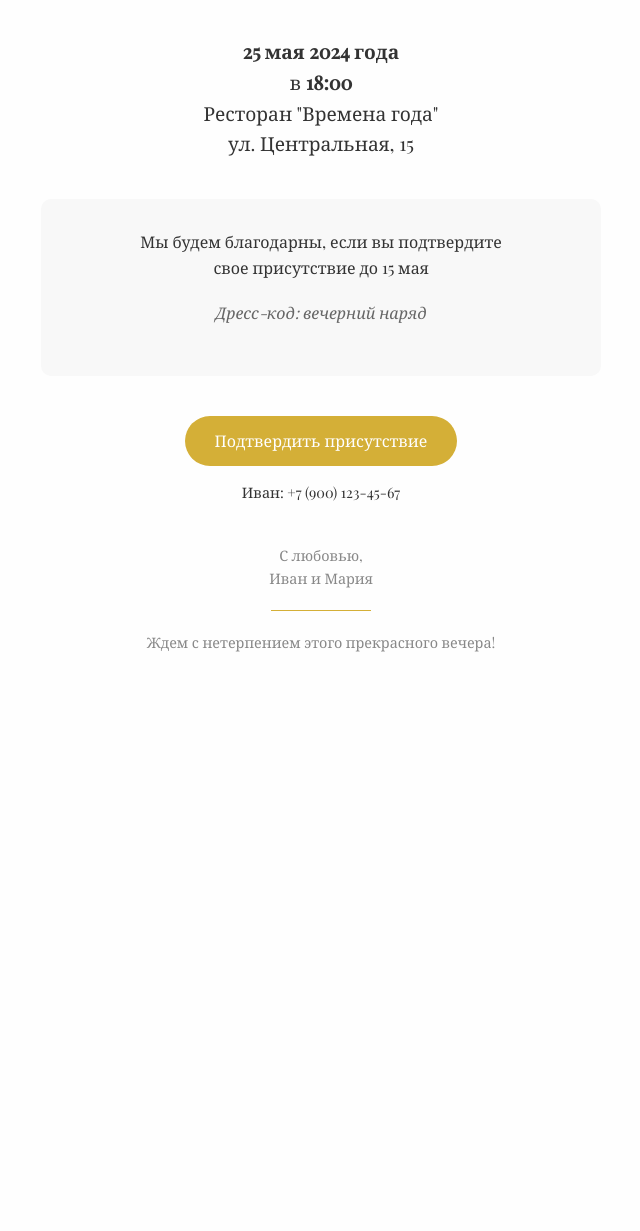
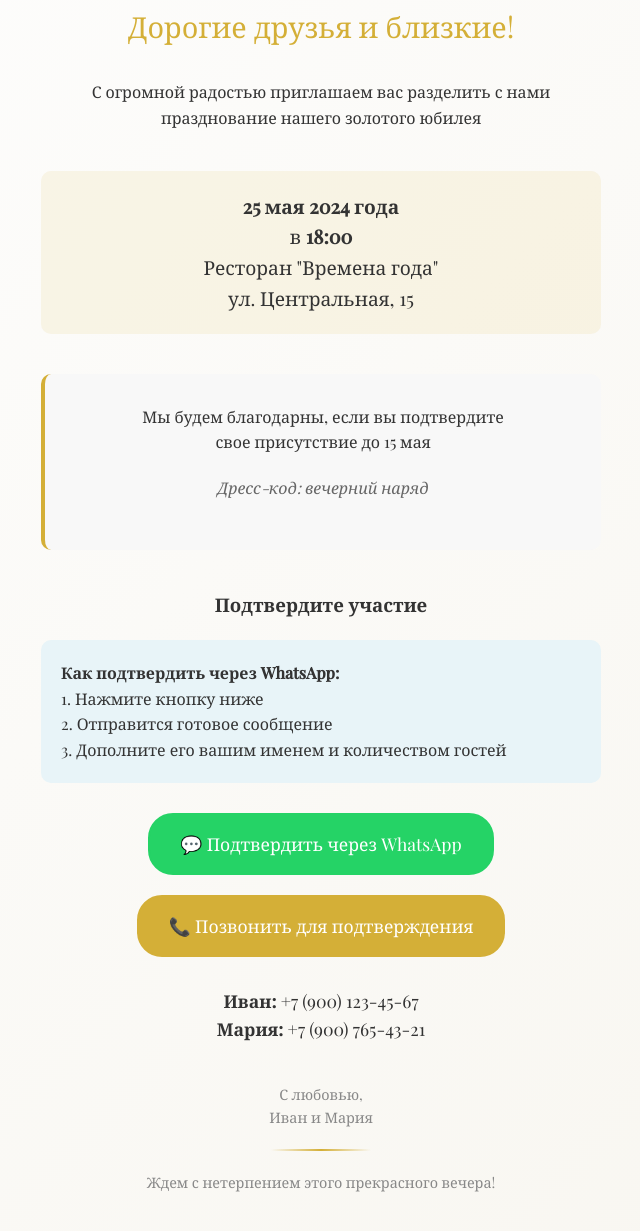
Before and after one commit to OpiuMforViciouS/jubilee, a plain HTML site: page index.html in a window 1280 px wide. Shown: the part 337-1568 px from the top of the page, without its empty margins (319-959 px from the left). Before the commit the page ends 1031 px from the top, so only its background shows below. Drawn offline with nearby package versions, Linux system fonts and the light colour scheme.

Commit message:
Added watsaap form for reply

```diff
--- a/index.html
+++ b/index.html
@@ -3,7 +3,8 @@
 <head>
     <meta charset="UTF-8">
     <meta name="viewport" content="width=device-width, initial-scale=1.0">
-    <title>Приглашение на юбилей</title>
+    <title>Приглашение на 50-летний юбилей</title>
+    <meta name="description" content="Приглашение на празднование 50-летнего юбилея">
     <style>
         * {
             margin: 0;
@@ -13,9 +14,10 @@
 
         body {
             font-family: 'Playfair Display', Georgia, serif;
-            background: #fefefe;
+            background: linear-gradient(135deg, #fefefe 0%, #f8f6f0 100%);
             color: #333;
             line-height: 1.6;
+            min-height: 100vh;
         }
 
         .invitation {
@@ -29,10 +31,10 @@
             margin-bottom: 40px;
         }
 
-        .decorative-line {
+        .gold-line {
             width: 100px;
-            height: 1px;
-            background: #d4af37;
+            height: 2px;
+            background: linear-gradient(90deg, transparent, #d4af37, transparent);
             margin: 20px auto;
         }
 
@@ -41,6 +43,13 @@
             font-weight: normal;
             margin-bottom: 20px;
             color: #2c2c2c;
+        }
+
+        .anniversary-number {
+            font-size: 4em;
+            color: #d4af37;
+            margin: 20px 0;
+            text-shadow: 2px 2px 4px rgba(0,0,0,0.1);
         }
 
         .names {
@@ -52,6 +61,9 @@
         .date-place {
             margin: 40px 0;
             font-size: 1.2em;
+            background: rgba(212, 175, 55, 0.1);
+            padding: 20px;
+            border-radius: 10px;
         }
 
         .details {
@@ -59,30 +71,54 @@
             padding: 30px;
             margin: 30px 0;
             border-radius: 10px;
-        }
-
-        .dress-code {
-            font-style: italic;
-            color: #666;
-            margin: 20px 0;
+            border-left: 4px solid #d4af37;
         }
 
         .rsvp {
             margin: 40px 0;
         }
 
-        .rsvp-button {
+        .whatsapp-button {
             display: inline-block;
-            padding: 12px 30px;
+            padding: 15px 30px;
+            background: #25D366;
+            color: white;
+            text-decoration: none;
+            border-radius: 25px;
+            transition: all 0.3s;
+            border: 2px solid #25D366;
+            font-size: 1.1em;
+            margin: 10px;
+        }
+
+        .whatsapp-button:hover {
+            background: transparent;
+            color: #25D366;
+            transform: translateY(-2px);
+        }
+
+        .phone-button {
+            display: inline-block;
+            padding: 15px 30px;
             background: #d4af37;
             color: white;
             text-decoration: none;
             border-radius: 25px;
-            transition: background 0.3s;
+            transition: all 0.3s;
+            border: 2px solid #d4af37;
+            font-size: 1.1em;
+            margin: 10px;
         }
 
-        .rsvp-button:hover {
-            background: #b8941f;
+        .phone-button:hover {
+            background: transparent;
+            color: #d4af37;
+            transform: translateY(-2px);
+        }
+
+        .contact-info {
+            margin: 20px 0;
+            font-size: 1.1em;
         }
 
         .footer {
@@ -91,9 +127,18 @@
             font-size: 0.9em;
         }
 
+        .instructions {
+            background: #e8f4f8;
+            padding: 20px;
+            border-radius: 10px;
+            margin: 20px 0;
+            text-align: left;
+        }
+
         @media (max-width: 480px) {
             h1 { font-size: 2em; }
             .names { font-size: 1.5em; }
+            .anniversary-number { font-size: 3em; }
         }
     </style>
     <link href="https://fonts.googleapis.com/css2?family=Playfair+Display:wght@400;500&display=swap" rel="stylesheet">
@@ -101,16 +146,20 @@
 <body>
     <div class="invitation">
         <div class="header">
-            <div class="decorative-line"></div>
+            <div class="gold-line"></div>
             <h1>Приглашение на юбилей</h1>
-            <div class="decorative-line"></div>
+            <div class="gold-line"></div>
+        </div>
+
+        <div class="anniversary-number">
+            50
         </div>
 
         <div class="names">
             Дорогие друзья и близкие!
         </div>
 
-        <p>С огромной радостью приглашаем вас разделить с нами<br>празднование нашего юбилея</p>
+        <p>С огромной радостью приглашаем вас разделить с нами<br>празднование нашего золотого юбилея</p>
 
         <div class="date-place">
             <p><strong>25 мая 2024 года</strong></p>
@@ -122,21 +171,42 @@
         <div class="details">
             <p>Мы будем благодарны, если вы подтвердите<br>свое присутствие до 15 мая</p>
 
-            <div class="dress-code">
+            <div style="margin: 20px 0; font-style: italic; color: #666;">
                 Дресс-код: вечерний наряд
             </div>
         </div>
 
         <div class="rsvp">
-            <a href="tel:+79001234567" class="rsvp-button">Подтвердить присутствие</a>
-            <p style="margin-top: 15px; font-size: 0.9em;">
-                Иван: +7 (900) 123-45-67
-            </p>
+            <h3>Подтвердите участие</h3>
+
+            <div class="instructions">
+                <p><strong>Как подтвердить через WhatsApp:</strong></p>
+                <p>1. Нажмите кнопку ниже</p>
+                <p>2. Отправится готовое сообщение</p>
+                <p>3. Дополните его вашим именем и количеством гостей</p>
+            </div>
+
+            <a href="https://wa.me/79001234567?text=Привет!%20Я%20подтверждаю%20участие%20в%20юбилее%20%F0%9F%8E%89%20Мое%20имя:%20%5Bвведите%20имя%5D%20Количество%20гостей:%20%5Bвведите%20число%5D"
+               class="whatsapp-button"
+               target="_blank">
+               💬 Подтвердить через WhatsApp
+            </a>
+
+            <br>
+
+            <a href="tel:+79001234567" class="phone-button">
+               📞 Позвонить для подтверждения
+            </a>
+
+            <div class="contact-info">
+                <p><strong>Иван:</strong> +7 (900) 123-45-67</p>
+                <p><strong>Мария:</strong> +7 (900) 765-43-21</p>
+            </div>
         </div>
 
         <div class="footer">
             <p>С любовью,<br>Иван и Мария</p>
-            <div class="decorative-line" style="margin: 20px auto;"></div>
+            <div class="gold-line" style="margin: 20px auto;"></div>
             <p>Ждем с нетерпением этого прекрасного вечера!</p>
         </div>
     </div>
```
